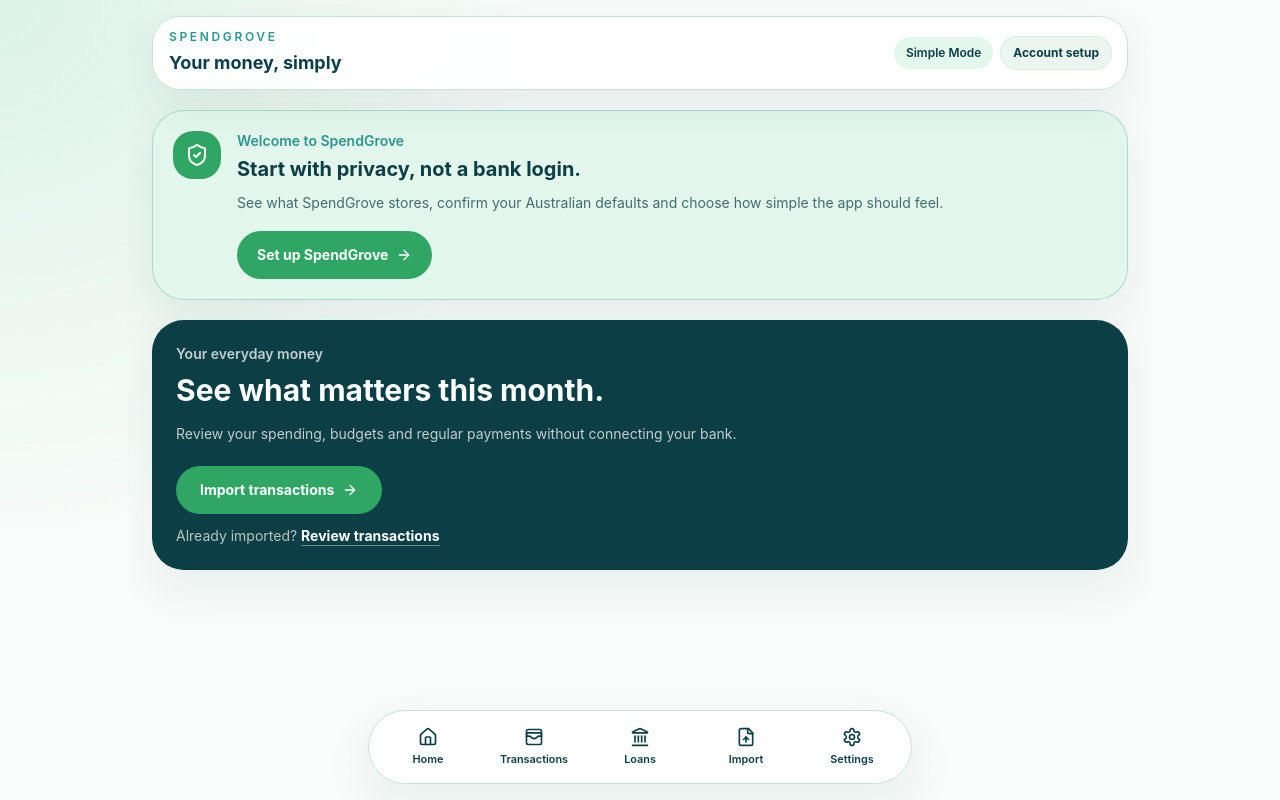
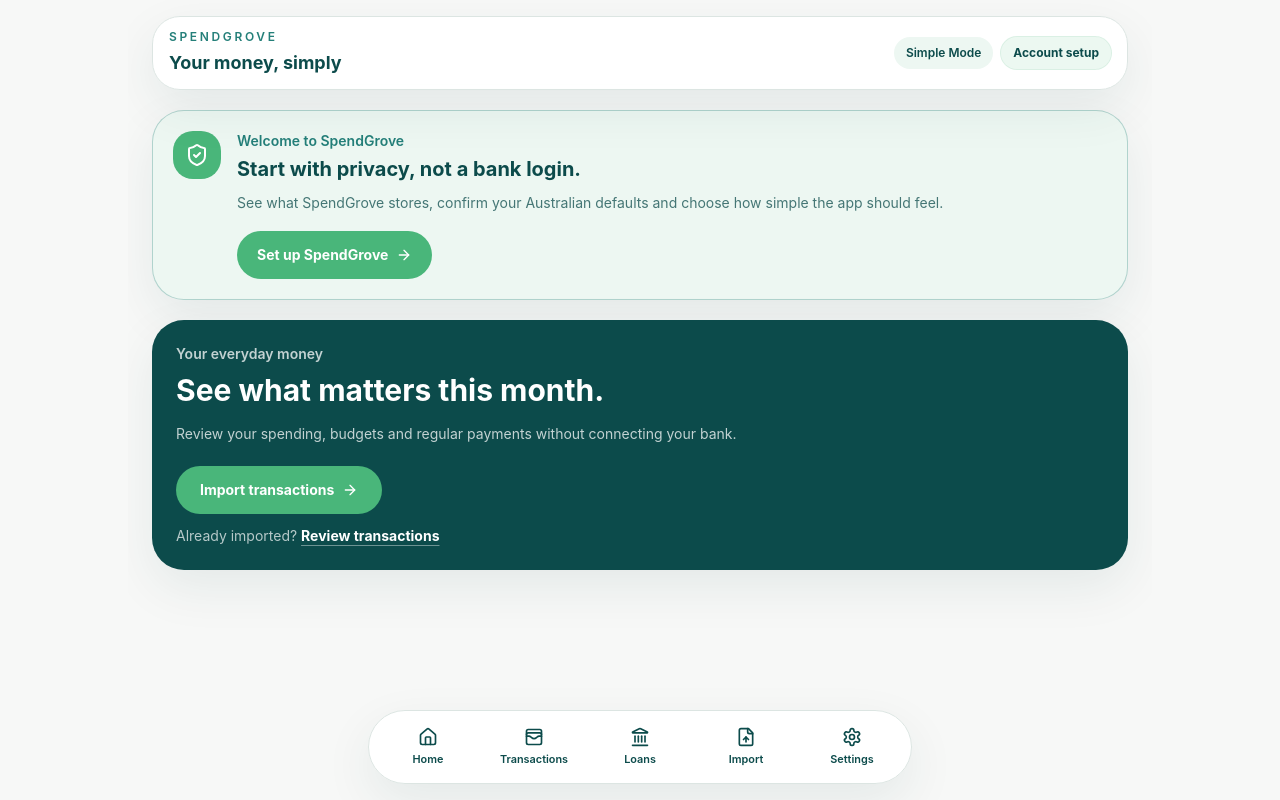
Before and after one commit to LatinMaestro/SpendGrove, a Next.js app: page / in a window 1280 px wide. Built offline with nearby package versions, Linux system fonts and the light colour scheme; no server answers.

Commit message:
Refine logo-led global visual tokens

```diff
--- a/app/globals.css
+++ b/app/globals.css
@@ -4,16 +4,20 @@
 
 :root {
   --font-sans: "Inter", "SF Pro Display", "Segoe UI", system-ui, sans-serif;
-  --background: 150 36% 98%;
-  --foreground: 190 62% 15%;
-  --border: 164 25% 84%;
-  --brand-deep-teal: 188 71% 16%;
-  --brand-green: 147 55% 42%;
-  --brand-teal: 176 55% 38%;
+  --background: 90 11% 97%;
+  --foreground: 180 39% 14%;
+  --muted: 170 9% 41%;
+  --border: 160 15% 88%;
+  --focus: 175 69% 29%;
+  --brand-deep-teal: 180 72% 17%;
+  --brand-green: 147 43% 50%;
+  --brand-teal: 176 56% 32%;
   --surface-base: 0 0% 100%;
-  --surface-mint: 150 56% 93%;
-  --warning-amber: 39 92% 56%;
-  --danger-red: 0 72% 52%;
+  --surface-subtle: 150 8% 95%;
+  --surface-mint: 150 38% 95%;
+  --warning-amber: 36 100% 35%;
+  --danger-red: 4 75% 40%;
+  --success-green: 146 55% 31%;
 }
 
 * {
@@ -23,16 +27,16 @@
 html {
   min-height: 100%;
   background: hsl(var(--background));
+  scroll-behavior: smooth;
 }
 
 body {
   min-height: 100%;
   margin: 0;
   color: hsl(var(--foreground));
-  background:
-    radial-gradient(circle at top left, rgba(75, 194, 126, 0.16), transparent 34rem),
-    hsl(var(--background));
+  background: hsl(var(--background));
   font-family: var(--font-sans);
+  text-rendering: optimizeLegibility;
 }
 
 a {
@@ -47,7 +51,40 @@ textarea {
   font: inherit;
 }
 
+button,
+a,
+input,
+select,
+textarea,
+summary {
+  -webkit-tap-highlight-color: transparent;
+}
+
+:focus-visible {
+  outline: 3px solid hsl(var(--focus) / 0.38);
+  outline-offset: 2px;
+}
+
 ::selection {
   color: white;
   background: hsl(var(--brand-teal));
 }
+
+.money-value {
+  font-variant-numeric: tabular-nums;
+}
+
+@media (prefers-reduced-motion: reduce) {
+  html {
+    scroll-behavior: auto;
+  }
+
+  *,
+  *::before,
+  *::after {
+    scroll-behavior: auto !important;
+    transition-duration: 0.01ms !important;
+    animation-duration: 0.01ms !important;
+    animation-iteration-count: 1 !important;
+  }
+}
```
